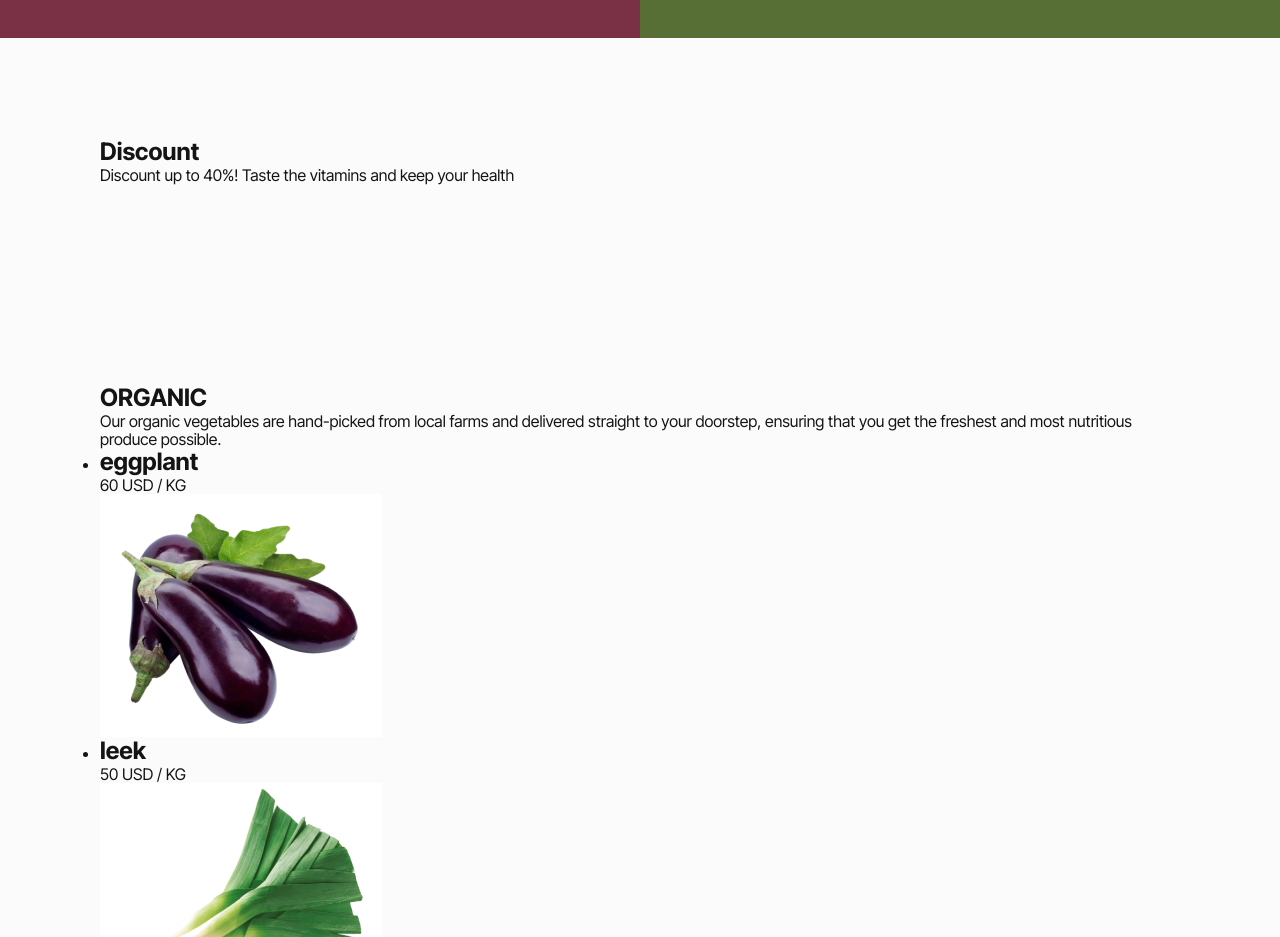
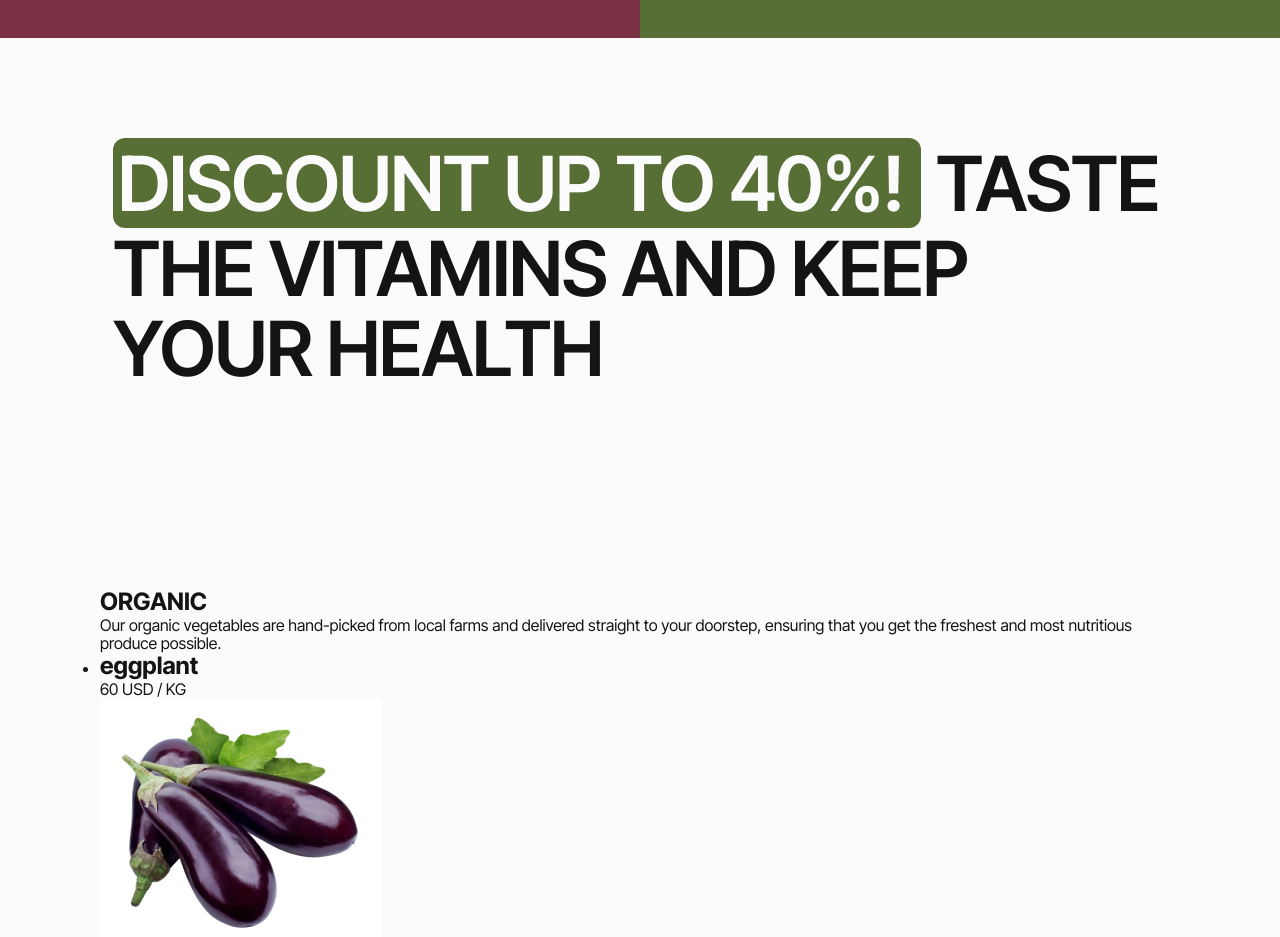
Before and after one commit to D-Vitamini/GreenHarvest, a plain HTML site: page index.html in a window 1280 px wide. Shown: the part 1520-2457 px from the top of the page. Drawn offline with nearby package versions, Linux system fonts and the light colour scheme.

Commit message:
advertisement css eklendi

```diff
--- a/css/styles.css
+++ b/css/styles.css
@@ -571,3 +571,126 @@ header {
     font-size: 16px;
   }
 }
+
+.visually-hidden {
+  position: absolute;
+  width: 1px;
+  height: 1px;
+  margin: -1px;
+  border: 0;
+  padding: 0;
+  white-space: nowrap;
+  clip-path: inset(100%);
+  clip: rect(0 0 0 0);
+  overflow: hidden;
+}
+
+.advertisement {
+  width: 100%;
+  margin: 0 auto;
+}
+
+.advert-text {
+  max-width: 355px;
+  text-align: left;
+  margin: 0 auto;
+}
+
+.disc-text {
+  width: 100%;
+  max-width: 335px;
+  font-family: Inter Tight;
+  font-size: 48px;
+  font-weight: 600;
+  line-height: 50px;
+  letter-spacing: -0.015em;
+  text-align: left;
+  text-transform: uppercase;
+}
+.discount-span {
+  display: inline-block;
+  max-width: 335px;
+  width: 100%;
+  font-family: Inter Tight;
+  font-size: 48px;
+  font-weight: 600;
+  line-height: 50px;
+  letter-spacing: -0.015em;
+  color: rgba(251, 251, 251, 1);
+  background: rgba(87, 111, 53, 1);
+  background-size: 102px;
+  text-transform: uppercase;
+  border-radius: 12px;
+  padding: 5px;
+}
+
+@media screen and (min-width: 375x) {
+  .disc-text {
+    font-size: 48px;
+    font-weight: 600;
+    line-height: 50px;
+    max-width: 335px;
+    width: 100%;
+  }
+
+  .discount-span {
+    font-size: 48px;
+    font-weight: 600;
+    line-height: 50px;
+    max-width: 335px;
+    width: 100%;
+  }
+  .advert-text {
+    max-width: 355px;
+    width: 100%;
+  }
+}
+
+@media screen and (min-width: 768px) {
+  .disc-text {
+    font-size: 64px;
+    font-weight: 600;
+    line-height: 80px;
+    max-width: 704px;
+    width: 100%;
+  }
+
+  .discount-span {
+    font-size: 64px;
+    font-weight: 600;
+    line-height: 80px;
+    max-width: 736px;
+    width: 100%;
+  }
+
+  .advert-text {
+    max-width: 736px;
+    width: 100%;
+  }
+}
+
+@media screen and (min-width: 1280px) {
+  .disc-text {
+    font-size: 76px;
+    font-weight: 600;
+    line-height: 80px;
+    max-width: 1054px;
+    width: 100%;
+    margin: auto;
+  }
+
+  .discount-span {
+    font-size: 76px;
+    font-weight: 600;
+    line-height: 80px;
+    max-width: 808px;
+    width: 100%;
+    margin: auto;
+  }
+
+  .advert-text {
+    max-width: 1080px;
+    width: 100%;
+    margin: auto;
+  }
+}
```
